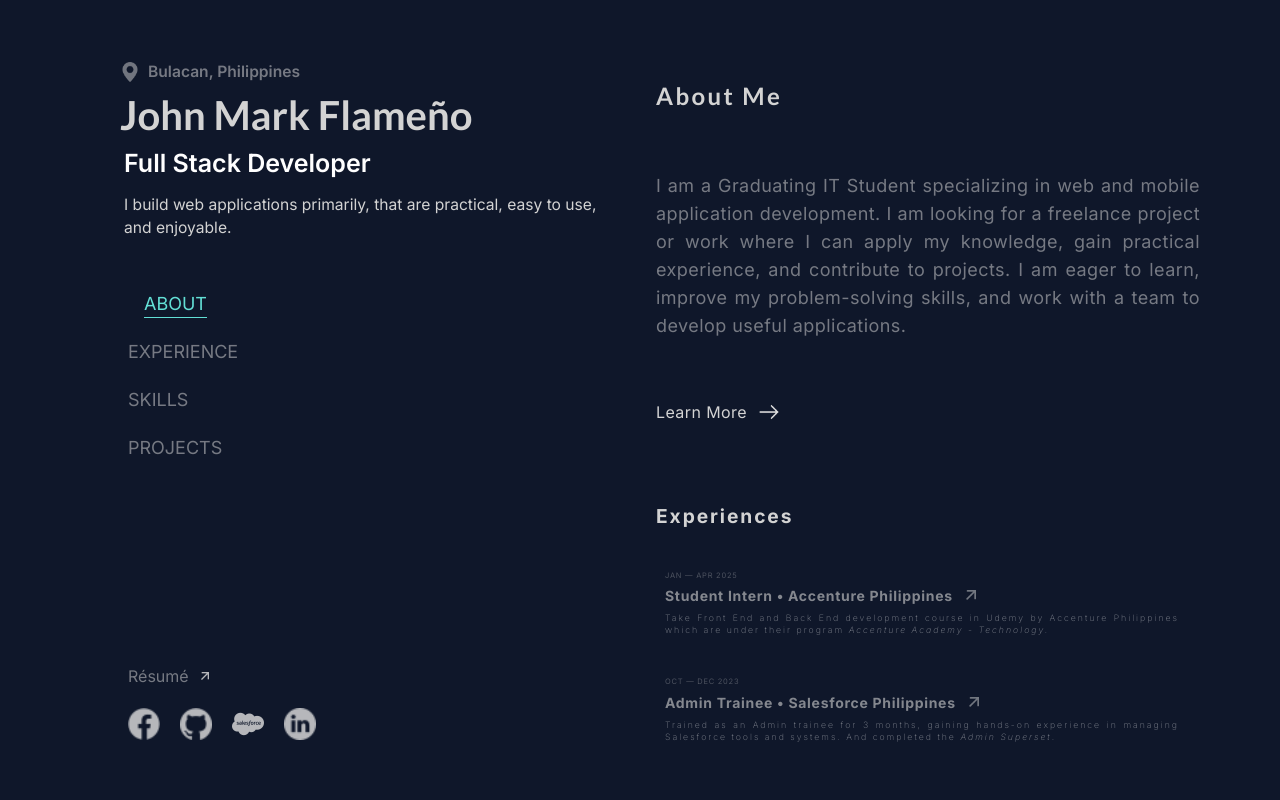
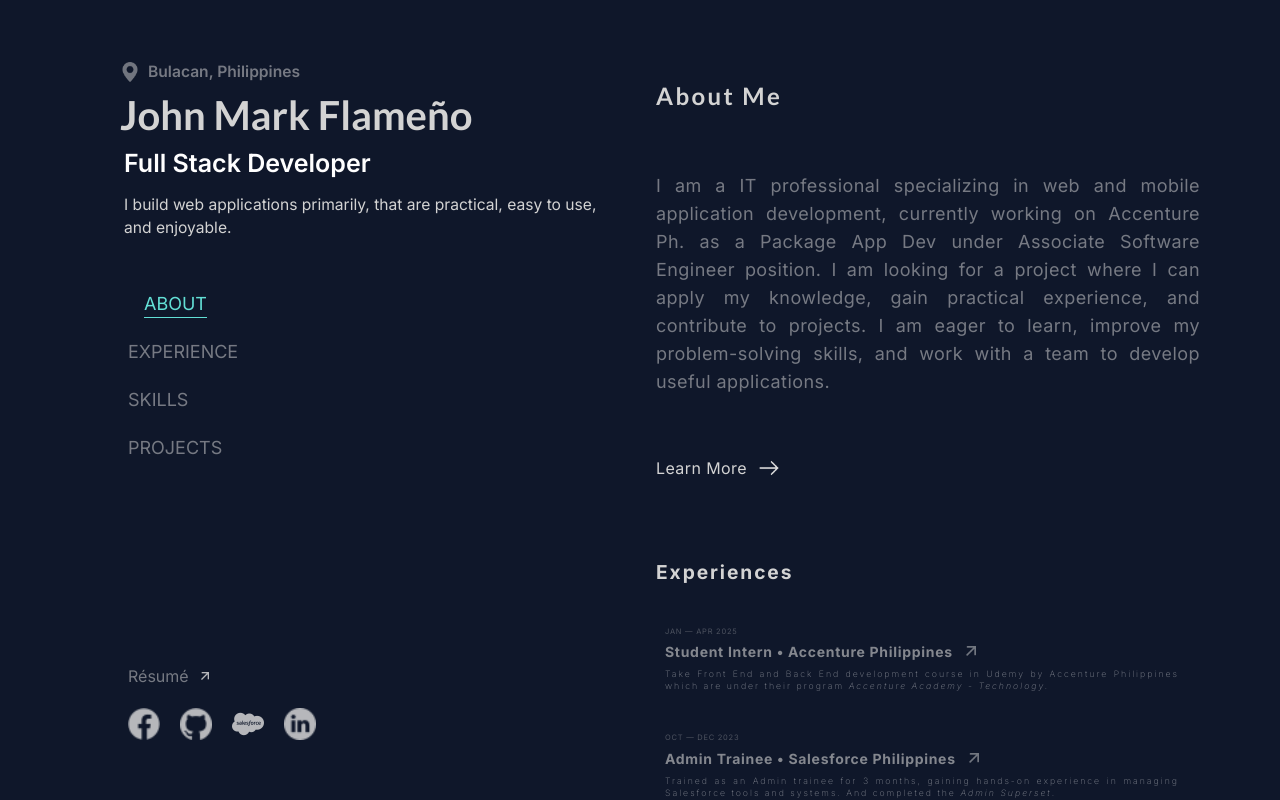
Before and after one commit to DevJaem31/Personal-Portfolio, a React (Vite) app: page / in a window 1280 px wide. Built offline with nearby package versions, Linux system fonts and the light colour scheme.

Commit message:
Update about-section.jsx

```diff
--- a/src/sections/about-section/about-section.jsx
+++ b/src/sections/about-section/about-section.jsx
@@ -10,8 +10,8 @@ function AboutSection({ onNavigate }) {
 			</div>
 			<div className='about-paragraph-container'>
 				<p className='about-paragraph text-justify mb-15 text-lg tracking-wide '>
-					I am a Graduating IT Student specializing in web and mobile application development. I am
-					looking for a freelance project or work where I can apply my knowledge, gain practical
+					I am a IT professional specializing in web and mobile application development, currently working on Accenture Ph. as a Package App Dev under Associate Software Engineer position. I am
+					looking for a project where I can apply my knowledge, gain practical
 					experience, and contribute to projects. I am eager to learn, improve my problem-solving
 					skills, and work with a team to develop useful applications.
 				</p>
```
